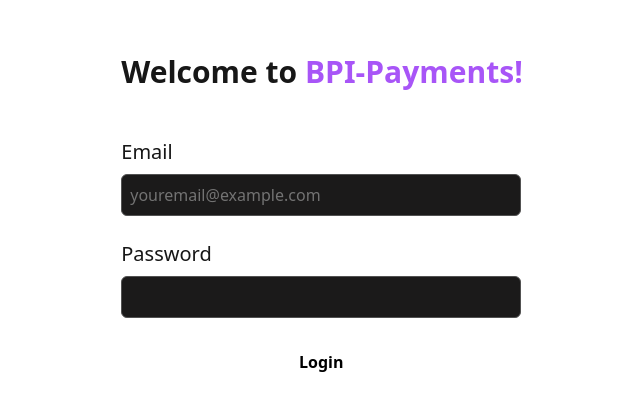
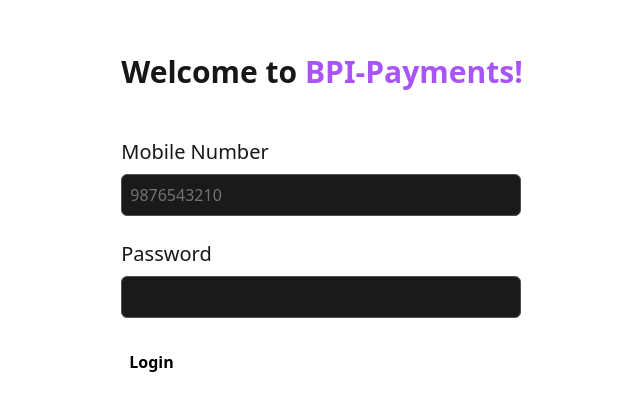
Before and after one commit to Anandprabhu530/bpi-frontend, a Next.js app: page /login in a window 1280 px wide. Shown: the part 182-592 px from the top of the page, without its empty margins (318-958 px from the left). Built offline with nearby package versions, Linux system fonts and the light colour scheme; no server answers.

Commit message:
Added login,register and fetch blocks

```diff
--- /dev/null
+++ b/app/(dashboard)/page.tsx
@@ -0,0 +1,24 @@
+"use client";
+import Maincontent from "@/components/Maincontent";
+
+import {useEffect} from "react";
+import {usePathname, useSearchParams} from "next/navigation";
+
+const Dashboard = () => {
+  const pathname = usePathname();
+  const searchParams = useSearchParams();
+
+  useEffect(() => {
+    const url = `${pathname}?${searchParams}`;
+    console.log(url);
+    // You can now use the current URL
+    // ...
+  }, [pathname, searchParams]);
+  return (
+    <div className="border-2 border-white min-h-screen flex px-32 py-16">
+      <Maincontent />
+    </div>
+  );
+};
+
+export default Dashboard;
--- /dev/null
+++ b/app/actions/loginform.ts
@@ -0,0 +1,29 @@
+import {db} from "@/utils/firebase";
+import bcrypt from "bcrypt";
+import {doc, getDoc} from "firebase/firestore";
+import {redirect} from "next/navigation";
+
+// eslint-disable-next-line @typescript-eslint/no-explicit-any
+export default async function loginform(formData: any) {
+  "use server";
+  const rawFormData = {
+    mobilenumber: formData.get("mobilenumber"),
+    password: formData.get("password"),
+  };
+  const userid = rawFormData.mobilenumber + "@okbpi";
+  const refdoc = doc(db, "account", userid);
+
+  const res = await getDoc(refdoc);
+  if (res.exists()) {
+    const userInfo = res.data();
+    const passwordMatch = await bcrypt.compare(
+      rawFormData.password,
+      userInfo.password
+    );
+    if (passwordMatch) {
+      redirect(`/dashboard/${userInfo.mobilenumber}`);
+    } else {
+      console.log("Not Matched");
+    }
+  }
+}
--- /dev/null
+++ b/app/actions/registerform.ts
@@ -0,0 +1,28 @@
+import {db} from "@/utils/firebase";
+import bcrypt from "bcrypt";
+import {doc, setDoc} from "firebase/firestore";
+
+// eslint-disable-next-line @typescript-eslint/no-explicit-any
+export default async function registerform(formData: any) {
+  "use server";
+  const rawFormData = {
+    firstname: formData.get("firstname"),
+    lastname: formData.get("lastname"),
+    mobilenumber: formData.get("mobilenumber"),
+    email: formData.get("email"),
+    password: formData.get("password"),
+    bpipin: formData.get("bpipin"),
+    balance: 0,
+  };
+  const saltRounds = 5;
+  const hashedPassword = await bcrypt.hash(rawFormData.password, saltRounds);
+  const hashedpin = await bcrypt.hash(rawFormData.bpipin, saltRounds);
+  const balance = Math.floor(Math.random() * 10000);
+  const userid = rawFormData.mobilenumber + "@okbpi";
+  rawFormData.password = hashedPassword;
+  rawFormData.bpipin = hashedpin;
+  rawFormData.balance = balance;
+
+  const res = await setDoc(doc(db, "account", userid), rawFormData);
+  console.log(res);
+}
--- a/app/dashboard/page.tsx
+++ /dev/null
@@ -1,11 +0,0 @@
-import Maincontent from "@/components/Maincontent";
-
-const Dashboard = () => {
-  return (
-    <div className="border-2 border-white min-h-screen flex px-32 py-16">
-      <Maincontent />
-    </div>
-  );
-};
-
-export default Dashboard;
--- a/app/login/page.tsx
+++ b/app/login/page.tsx
@@ -1,4 +1,4 @@
-import React from "react";
+import loginform from "../actions/loginform";
 
 const Login = () => {
   return (
@@ -8,25 +8,27 @@
           Welcome to&nbsp;
           <div className="text-purple-500 pb-4">BPI-Payments!</div>
         </div>
-        <div className="w-[400px]">
-          <div className="py-2 text-xl">Email</div>
+        <form action={loginform} className="w-[400px]">
+          <div className="py-2 text-xl">Mobile Number</div>
           <input
             className="outline-none border border-neutral-600 p-2 placeholder:text-neutral-500 bg-[#1b1a1a] rounded-md w-full"
-            placeholder="youremail@example.com"
-            type="email"
+            placeholder="9876543210"
+            type="number"
+            name="mobilenumber"
           />
 
           <div className="pt-6 pb-2 text-xl">Password</div>
           <input
             className="outline-none border border-neutral-600 p-2 bg-[#1b1a1a] rounded-md w-full"
             type="password"
+            name="password"
           />
-          <div className="pt-6">
+          <button className="pt-6">
             <div className="w-full flex justify-center text-black bg-white cursor-pointer font-semibold p-2 rounded-md">
               Login
             </div>
-          </div>
-        </div>
+          </button>
+        </form>
       </div>
     </div>
   );
--- a/app/register/page.tsx
+++ b/app/register/page.tsx
@@ -1,9 +1,10 @@
 import React from "react";
+import registerform from "../actions/registerform";
 
 const Register = () => {
   return (
     <div className="min-h-screen flex items-center justify-center font-sans">
-      <div className="w-[500px]">
+      <form className="w-[500px]" action={registerform}>
         <div className="w-full flex justify-center text-3xl font-semibold pb-6">
           Welcome to&nbsp;
           <div className="text-purple-500 pb-4">BPI-Payments!</div>
@@ -14,6 +15,7 @@
             <input
               className="outline-none w-full bg-[#1b1a1a] border border-neutral-600 rounded-md p-2 placeholder:text-neutral-500"
               placeholder="John"
+              name="firstname"
             />
           </div>
           <div className="basis-1/2">
@@ -21,6 +23,7 @@
             <input
               className="outline-none w-full bg-[#1b1a1a] border border-neutral-600 rounded-md p-2 placeholder:text-neutral-500"
               placeholder="Doe"
+              name="lastname"
             />
           </div>
         </div>
@@ -29,6 +32,7 @@
           <input
             className="outline-none border border-neutral-600 p-2 placeholder:text-neutral-500 bg-[#1b1a1a] rounded-md w-full"
             placeholder="9876543210"
+            name="mobilenumber"
             type="tel"
           />
         </div>
@@ -38,6 +42,7 @@
             className="outline-none border border-neutral-600 p-2 placeholder:text-neutral-500 bg-[#1b1a1a] rounded-md w-full"
             placeholder="youremail@example.com"
             type="email"
+            name="email"
           />
         </div>
         <div>
@@ -45,14 +50,23 @@
           <input
             className="outline-none border border-neutral-600 p-2 bg-[#1b1a1a] rounded-md w-full"
             type="password"
+            name="password"
+          />
+        </div>
+        <div>
+          <div className="pt-6 pb-2 text-xl">Set yourBPI Pin</div>
+          <input
+            className="outline-none border border-neutral-600 p-2 bg-[#1b1a1a] rounded-md w-full"
+            type="password"
+            name="bpipin"
           />
         </div>
         <div className="pt-6">
-          <div className="w-full flex justify-center text-black bg-white cursor-pointer font-semibold p-2 rounded-md">
+          <button className="w-full flex justify-center text-black bg-white cursor-pointer font-semibold p-2 rounded-md">
             Register
-          </div>
+          </button>
         </div>
-      </div>
+      </form>
     </div>
   );
 };
--- a/components/Maincontent.tsx
+++ b/components/Maincontent.tsx
@@ -1,6 +1,12 @@
+"use client";
+
+import {useState} from "react";
+
 // https://mobbin.com/apps/revolut-web-538d8553-9169-4343-a90c-66494c577e23/7b40d0d4-cc0e-44d5-bd4a-2ff514b9f898/screens
 // Link to inspiration
 const Maincontent = () => {
+  const [search, setsearch] = useState<string[]>([]);
+  const [inputData, setInputData] = useState("");
   return (
     <div className="w-full h-full flex gap-6">
       <div className="basis-1/3">
@@ -48,11 +54,20 @@
           </div>
           <div>
             <div className="pb-2">Enter Mobile Number</div>
-            <input className="w-[300px] p-2 border border-neutral-800 outline-none rounded-md bg-neutral-900" />
+            <input
+              className="w-[300px] p-2 border border-neutral-800 outline-none rounded-md bg-neutral-900"
+              onChange={(event) => {
+                setInputData(event?.target.value);
+                setsearch(["test", "yeet"]);
+              }}
+            />
           </div>
         </div>
-        <div className="w-[300px] bg-neutral-900 h-[100px] text-white rounded-md mt-4">
-          Below
+        <div
+          className={`w-[300px] bg-neutral-900 h-[100px] text-white rounded-md mt-4
+            ${search.length === 0 ? "hidden" : ""}`}
+        >
+          {inputData}
         </div>
       </div>
     </div>
--- /dev/null
+++ b/utils/firebase.ts
@@ -0,0 +1,14 @@
+import {initializeApp} from "firebase/app";
+import {getFirestore} from "firebase/firestore";
+
+const firebaseConfig = {
+  apiKey: process.env.API_KEY,
+  authDomain: process.env.AUTH_DOMAIN,
+  projectId: process.env.PROJECT_ID,
+  storageBucket: process.env.STORAGE_BUCKET_ID,
+  messagingSenderId: process.env.MESSAGE_SENDER_ID,
+  appId: process.env.APP_ID,
+};
+
+const app = initializeApp(firebaseConfig);
+export const db = getFirestore(app);
```
Also changed, not shown: package.json (+8 -5 lines), 1 other file (tests, documents, lock files or other folders).
